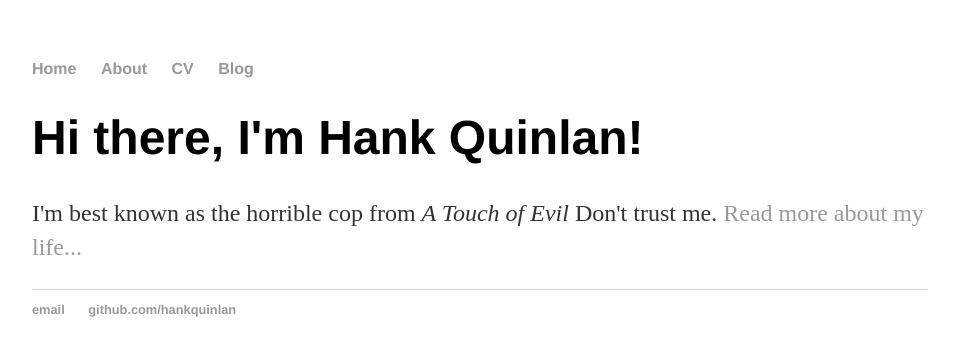
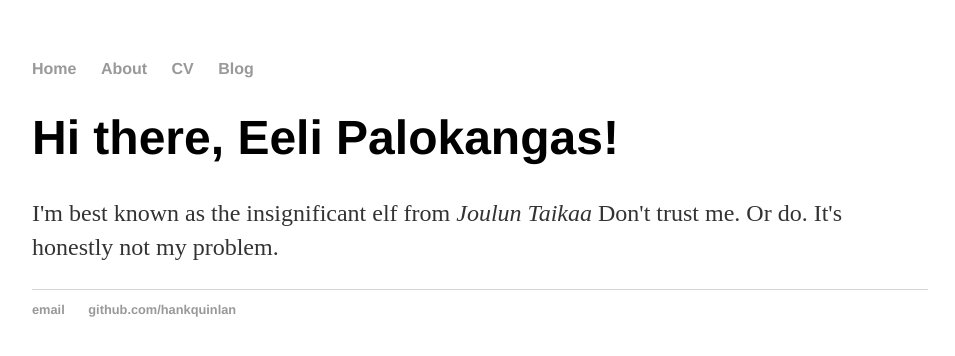
Before and after one commit to kaizerizer/kaizerizer.github.io, a Jekyll site: the page built from index.html, in a window 1280 px wide. Shown: the top 356 px of the page, without its empty margins (160-1115 px from the left). Built offline with Jekyll 4.4.1, drawn with Linux system fonts in a browser that asks for light colours.

Commit message:
Update index.html

```diff
--- a/index.html
+++ b/index.html
@@ -1,29 +1,8 @@
-<!DOCTYPE html>
-<html>
-	<head>
-		<title>Hank Quinlan, Horrible Cop</title>
-		<link rel="stylesheet" type="text/css" href="css/main.css">
-	</head>
-	<body>
-		<nav>
-    		<ul>
-        		<li><a href="/">Home</a></li>
-	        	<li><a href="/about">About</a></li>
-        		<li><a href="/cv">CV</a></li>
-        		<li><a href="/blog">Blog</a></li>
-    		</ul>
-		</nav>
-		<div class="container">
-    		<div class="blurb">
-        		<h1>Hi there, I'm Hank Quinlan!</h1>
-				<p>I'm best known as the horrible cop from <em>A Touch of Evil</em> Don't trust me. <a href="/about">Read more about my life...</a></p>
-    		</div><!-- /.blurb -->
-		</div><!-- /.container -->
-		<footer>
-    		<ul>
-        		<li><a href="mailto:hankquinlanhub@gmail.com">email</a></li>
-        		<li><a href="https://github.com/hankquinlan">github.com/hankquinlan</a></li>
-			</ul>
-		</footer>
-	</body>
-</html>
+---
+layout: default
+title: Eeli Palokangas
+---
+<div class="blurb">
+	<h1>Hi there, Eeli Palokangas!</h1>
+	<p>I'm best known as the insignificant elf from <em>Joulun Taikaa</em> Don't trust me. Or do. It's honestly not my problem.</p>
+</div><!-- /.blurb -->
```
